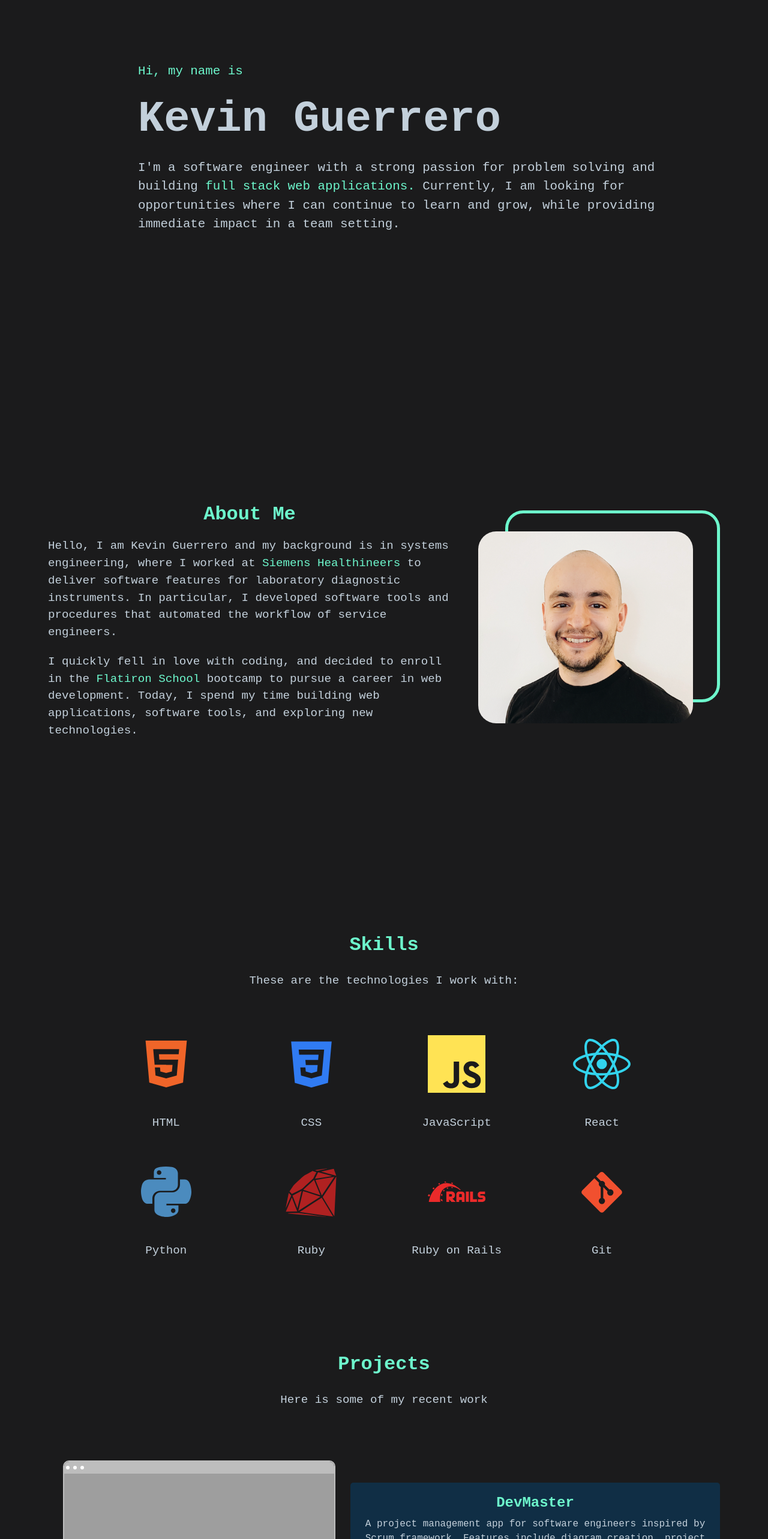
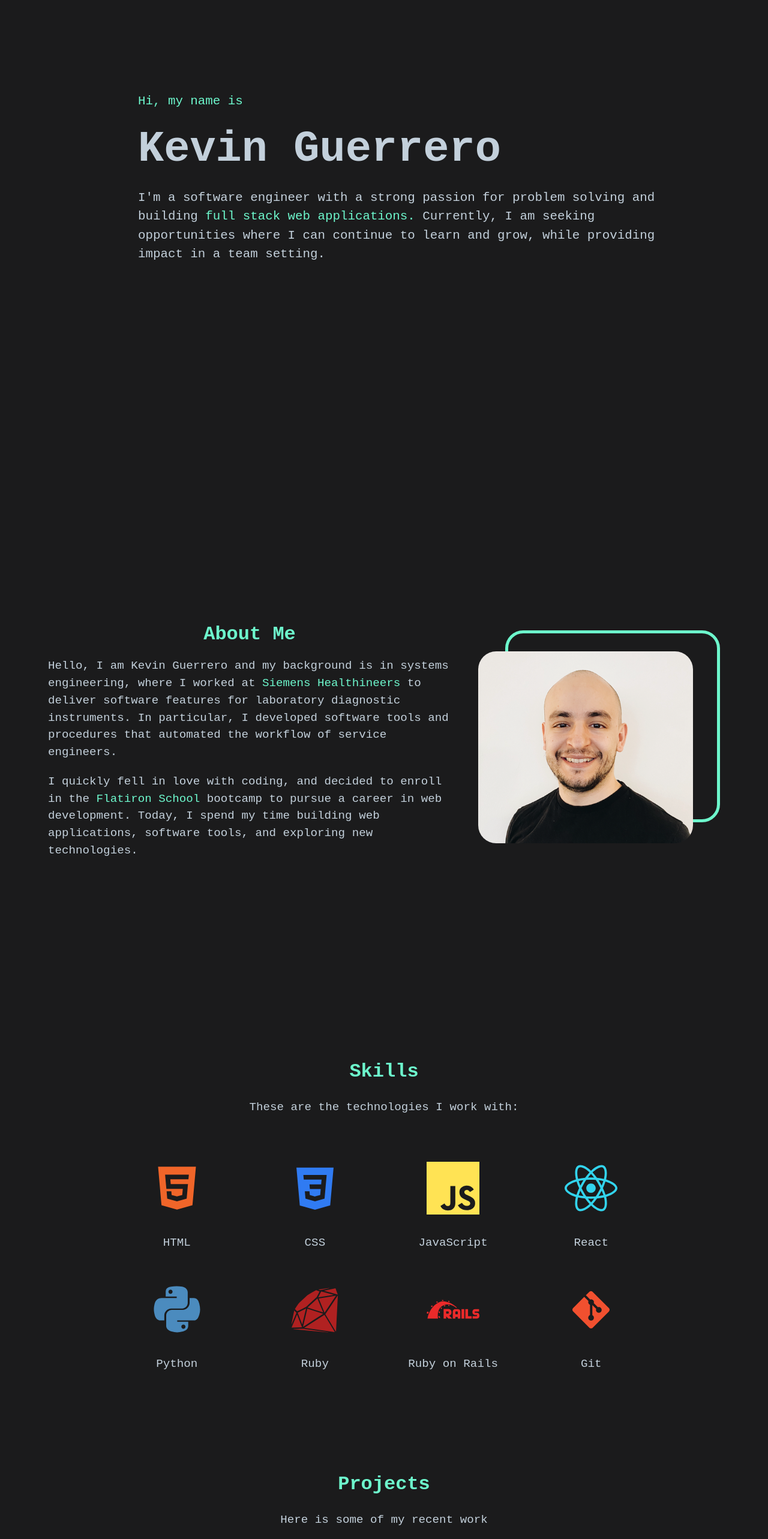
Before and after one commit to keguerrero8/Portfolio_V1, a React (Create React App) app: page / in a window 1280 px wide. Shown: the part 234-2800 px from the top of the page at 60% size. Built offline with nearby package versions, Linux system fonts and the light colour scheme; grey boxes are pictures that could not be loaded.

Commit message:
added css interactivity

```diff
--- a/public/index.html
+++ b/public/index.html
@@ -24,7 +24,7 @@
       work correctly both with client-side routing and a non-root public URL.
       Learn how to configure a non-root public URL by running `npm run build`.
     -->
-    <title>React App</title>
+    <title>Kevin Guerrero</title>
   </head>
   <body>
     <noscript>You need to enable JavaScript to run this app.</noscript>
--- a/src/components/AboutMe/AboutMeElements.js
+++ b/src/components/AboutMe/AboutMeElements.js
@@ -3,6 +3,7 @@ import styled from "styled-components";
 export const AboutMeContainer = styled.div`
     /* border: solid 5px red; */
     height: 100vh;
+    /* height: 1000px; */
     max-width: 1200px;
     margin: auto;
     position: relative;
@@ -15,6 +16,10 @@ export const AboutMeContainer = styled.div`
         justify-content: space-around;
         text-align: center;
         padding: 10px 20px;
+    }
+
+    @media screen and (max-width: 480px) {
+        padding: 10px 30px;
     }
 `
 
--- a/src/components/Contact/ContactElements.js
+++ b/src/components/Contact/ContactElements.js
@@ -68,6 +68,7 @@ export const ContactText = styled.div`
     width: 90%;
     line-height: 1.5;
     font-size: 1rem;
+    text-align: center;
 
     @media screen and (max-width: 768px) {
         font-size: 1rem;
@@ -95,6 +96,10 @@ export const ContactSocialMediaLink = styled.a`
 
     @media screen and (max-width: 768px) {
         font-size: 2rem;
+    }
+
+    &:hover {
+        transform: scale(1.5);
     }
 `
 
--- a/src/components/Hero/Hero.js
+++ b/src/components/Hero/Hero.js
@@ -17,7 +17,7 @@ const HeroElements = () => {
   }, []);
 
   return (
-    <HeroContainer>
+    <HeroContainer id="hero">
         {/* <HeroBg>
             <VideoBg autoPlay loop muted src={Video} type="video/mp4" />
         </HeroBg> */}
@@ -25,7 +25,7 @@ const HeroElements = () => {
           <HeroText ref={hi} isHello={true}>Hi, my name is</HeroText>
           <HeroName ref={name}>Kevin Guerrero</HeroName>
           <HeroText ref={content}>
-            I'm a software engineer with a strong passion for problem solving and building <span style={{color: "#6df7cc"}}>full stack web applications.</span> Currently, I am looking for opportunities where I can continue to learn and grow, while providing immediate
+            I'm a software engineer with a strong passion for problem solving and building <span style={{color: "#6df7cc"}}>full stack web applications.</span> Currently, I am seeking opportunities where I can continue to learn and grow, while providing
             impact in a team setting.
           </HeroText>
         </HeroContent>
--- a/src/components/Hero/HeroElements.js
+++ b/src/components/Hero/HeroElements.js
@@ -3,19 +3,24 @@ import styled from "styled-components";
 export const HeroContainer = styled.div`
     /* background: #0c2233; */
     background: #1b1b1c;
-    height: 100vh;
+    /* height: 100vh; */
+    height: 1000px;
     position: relative;
     z-index: 1;
     max-width: 1200px;
     margin: auto;
     /* border: solid 5px green; */
+    @media screen and (max-width: 768px) {
+        height: 800px;
+    }
+
 `
 
 export const HeroContent = styled.div`
     z-index: 3;
     position: absolute;
     padding: 10px;
-    top: 50%;
+    top: 45%;
     left: 15%;
     transform: translate(0, -50%);
 
@@ -23,6 +28,7 @@ export const HeroContent = styled.div`
         left: 10%;
         top: 40%;
         transform: translate(0, -40%);
+        padding: 20px;
     }
 
     @media screen and (max-width: 480px) {
@@ -42,12 +48,12 @@ export const HeroText = styled.div`
     /* text-align: center; */
 
     @media screen and (max-width: 768px) {
-        font-size: 1.1rem;
+        font-size: 1rem;
         width: 90%;
     }
 
     @media screen and (max-width: 480px) {
-        font-size: 1rem;
+        font-size: 0.9rem;
         width: 100%;
     }
 `
--- a/src/components/Navbar/Navbar.js
+++ b/src/components/Navbar/Navbar.js
@@ -28,7 +28,7 @@ const Navbar = ({toggle}) => {
     <>
       <Nav ref={navbar}>
         <NavbarContainer>
-          <NavLogo to="about">
+          <NavLogo to="hero" smooth={true}>
             KG
           </NavLogo>
           <MobileIcon onClick={toggle}>
--- a/src/components/Navbar/NavbarElements.js
+++ b/src/components/Navbar/NavbarElements.js
@@ -4,13 +4,12 @@ import { Link } from "react-scroll"
 export const Nav = styled.nav`
     /* background: #0c2233; */
     background-color: #1b1b1c;
+    background-color: rgb(27, 27, 28, 0.9);
     height: 80px;
-    // margin-top: -80px;
     display: flex;
-    /* justify-content: center; */
     align-items: center;
     font-size: 1.1rem;
-    /* position: sticky; */
+    position: sticky;
     top: 0;
     z-index: 10;
 
@@ -26,7 +25,6 @@ export const NavbarContainer = styled.div`
     z-index: 1;
     width: 100%;
     padding: 0 12px;
-    /* max-width: 1100px; */
 `
 
 export const NavLogo = styled(Link)`
@@ -38,6 +36,10 @@ export const NavLogo = styled(Link)`
     margin-left: 24px;
     font-weight: bold;
     text-decoration: none;
+
+    &:hover {
+        transform: scale(1.1);
+    }
 `
 
 export const MobileIcon = styled.div`
@@ -101,13 +103,11 @@ export const NavBtn = styled.nav`
 
 export const NavBtnLink = styled.a`
     border-radius: 10px;
-    /* background: #0c2233; */
     background: #1b1b1c;
     white-space: nowrap;
     padding: 10px 22px;
     color: #c3d0db;
     font-size: 1.1rem;
-    /* outline: none; */
     border: solid 1px #6df7cc;
     cursor: pointer;
     transition: all 0.2s ease-in-out;
--- a/src/components/Projects/Project/ProjectElements.js
+++ b/src/components/Projects/Project/ProjectElements.js
@@ -52,8 +52,8 @@ export const ProjectOverlay = styled.div`
         display: flex;
         flex-direction: column;
         justify-content: space-around;
-        background-color: rgba(0,0,0,0.9);
-        /* background-color: rgba(12, 34, 51, 0.9); */
+        /* background-color: rgba(0,0,0,0.9); */
+        background-color: rgba(12, 34, 51, 0.9);
         border-radius: 10px 10px 0px 0px;
     }
 
@@ -118,7 +118,7 @@ export const ProjectOverlayTechnologies = styled.div`
         display: flex;
         flex-wrap: wrap;
         justify-content: center;
-        gap: 0.5rem;
+        gap: 0.7rem;
     }
 
     @media screen and (max-width: 480px) {
@@ -153,6 +153,10 @@ export const ProjectOverlayLinkWrapper = styled.div`
 `
 
 export const ProjectOverlayLink = styled.a`
+
+    &:hover {
+        transform: scale(1.5);
+    }
 
     @media screen and (max-width: 768px) {
         font-size: 1.5rem;
@@ -191,18 +195,21 @@ export const ProjectContent = styled.div`
     display: flex;
     flex-direction: column;
     width: 100%;
-    /* border: solid 5px orange; */
 
     @media screen and (max-width: 768px) {
         display: none;
-        /* flex: 0; */
     }
+
 `
 export const ProjectContentWrapper = styled.div`
-    padding: 10px;
+    padding: 20px;
     background: #102e45;
     border-radius: 5px 5px 0px 0px;
     text-align: center;
+
+    &:hover {
+        transform: scale(0.9);
+    }
 `
 
 export const ProjectTitle = styled.h1`
@@ -249,6 +256,11 @@ export const ProjectLink = styled.a`
     font-size: 2rem;
     cursor: pointer;
     outline: none;
+
+    &:hover {
+        transform: scale(1.5);
+    }
+
 `
 
 export const GithubIcon = styled(AiFillGithub)`
--- a/src/components/Projects/SideProject/SideProjectElements.js
+++ b/src/components/Projects/SideProject/SideProjectElements.js
@@ -15,6 +15,10 @@ export const SideProjectContainer = styled.div`
     @media screen and (max-width: 480px) {
         width: 90%;
         margin: auto;
+    }
+
+    &:hover {
+        transform: scale(0.9);
     }
 `
 
@@ -92,6 +96,10 @@ export const SideProjectLink = styled.a`
     @media screen and (max-width: 480px) {
         font-size: 1.3rem;
     }
+
+    &:hover {
+        transform: scale(1.5);
+    }
 `
 
 export const GithubIcon = styled(AiFillGithub)`
--- a/src/components/SideBar/SidebarElements.js
+++ b/src/components/SideBar/SidebarElements.js
@@ -7,7 +7,8 @@ export const SidebarContainer = styled.aside`
     z-index: 999;
     width: 100%;
     height: 100%;
-    background: #102e45;
+    /* background: #102e45; */
+    background-color: #1b1b1c;
     display: grid;
     align-items: center;
     top: 0;
@@ -68,7 +69,8 @@ export const SideBtnWrap = styled.div`
 
 export const SidebarResume = styled.a`
     border-radius: 50px;
-    background: #102e45;
+    /* background: #102e45; */
+    background: #1b1b1c;
     white-space: nowrap;
     padding: 16px 64px;
     color: #c3d0db;
--- a/src/components/Skills/SkillsElements.js
+++ b/src/components/Skills/SkillsElements.js
@@ -58,26 +58,23 @@ export const SkillsSubText = styled.p`
     margin: 10px 0px 40px;
 
     @media screen and (max-width: 768px) {
-        font-size: 1.1rem;
+        font-size: 1rem;
         margin: 2px 0px 30px;
     }
 
-    @media screen and (max-width: 480px) {
-        font-size: 1rem;
-    }
 `
 
 export const Icon = styled.div`
-    font-size: 6rem;
+    font-size: 5.5rem;
     outline: none;
     text-align: center;
 
     @media screen and (max-width: 768px) {
-        font-size: 4rem;
+        font-size: 3.5rem;
     }
 
     @media screen and (max-width: 480px) {
-        font-size: 3rem;
+        font-size: 2rem;
     }
 `
 
```
